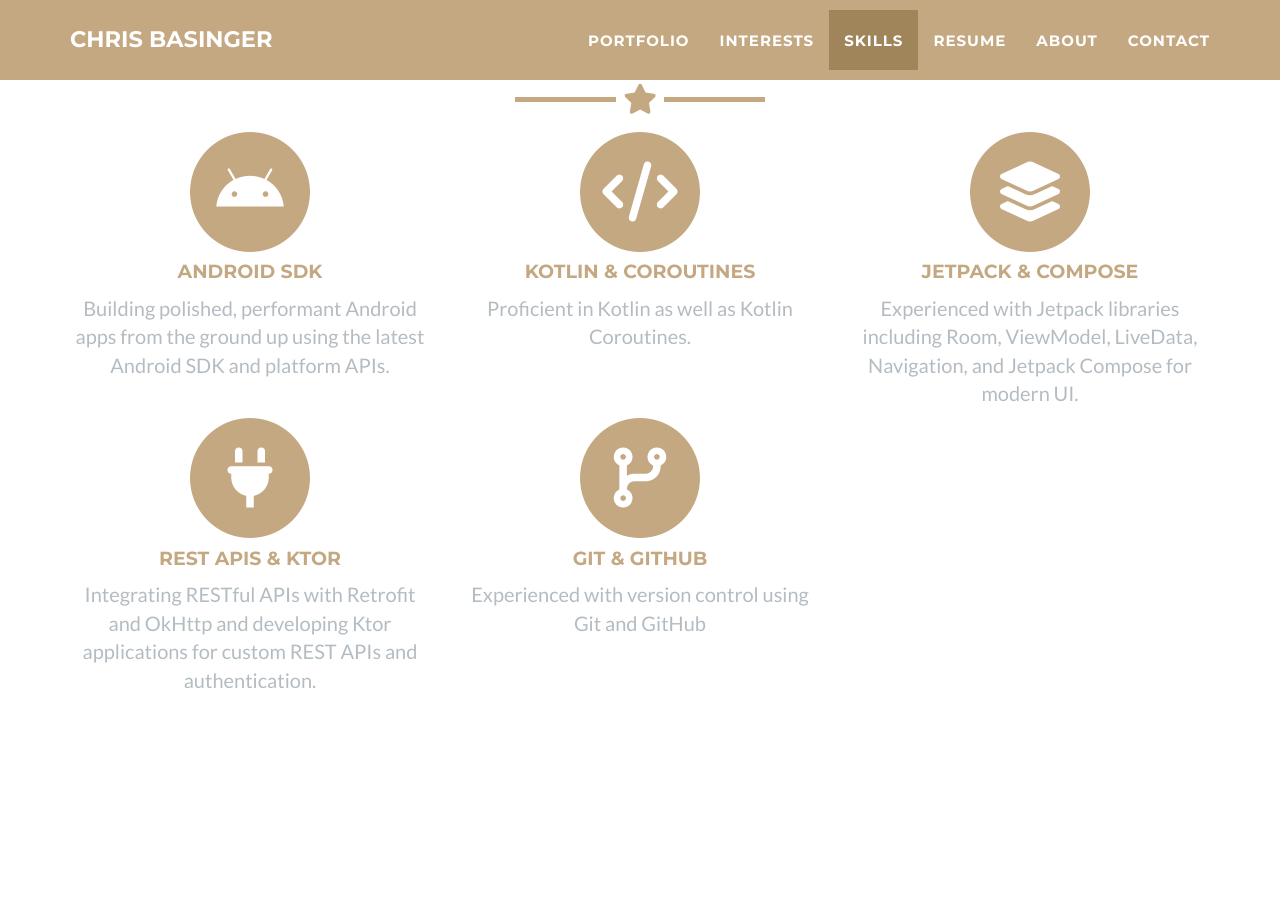
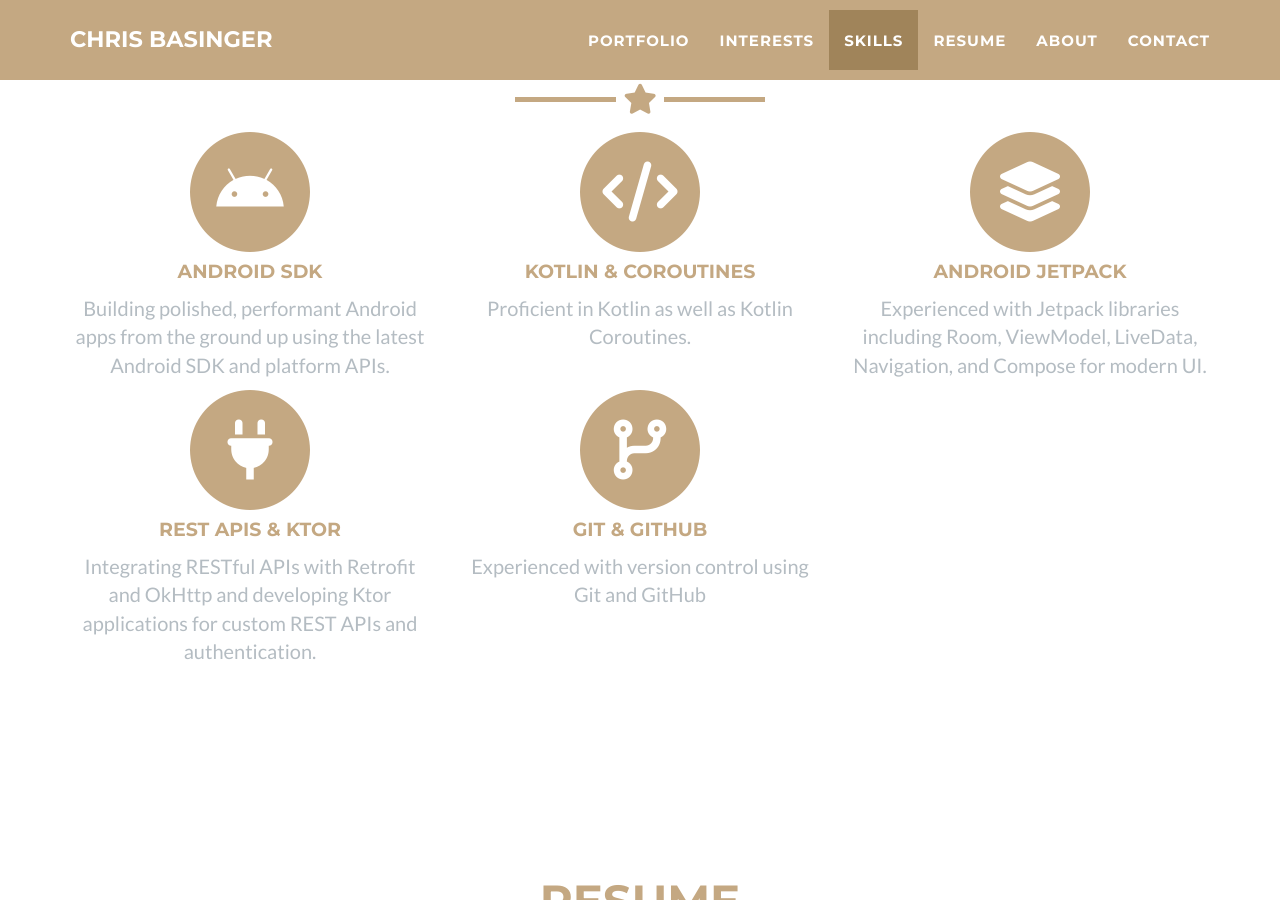
Before and after one commit to zerochancelabs/zerochancelabs.github.io, a Jekyll site: the page built from _posts/2014-07-18-project-1.markdown, in a window 1280 px wide and 900 px high, scrolled down 2482 px. Built offline with Jekyll 4.4.1, drawn with Linux system fonts in a browser that asks for light colours.

Commit message:
edit resume

```diff
--- a/_includes/skills.html
+++ b/_includes/skills.html
@@ -30,8 +30,8 @@
           <i class="fas fa-circle fa-stack-2x text-primary"></i>
           <i class="fas fa-layer-group fa-stack-1x fa-inverse"></i>
         </span>
-                <h4 class="my-3">Jetpack & Compose</h4>
-                <p class="text-muted">Experienced with Jetpack libraries including Room, ViewModel, LiveData, Navigation, and Jetpack Compose for modern UI.</p>
+                <h4 class="my-3">Android Jetpack</h4>
+                <p class="text-muted">Experienced with Jetpack libraries including Room, ViewModel, LiveData, Navigation, and Compose for modern UI.</p>
             </div>
 
         </div>
```
